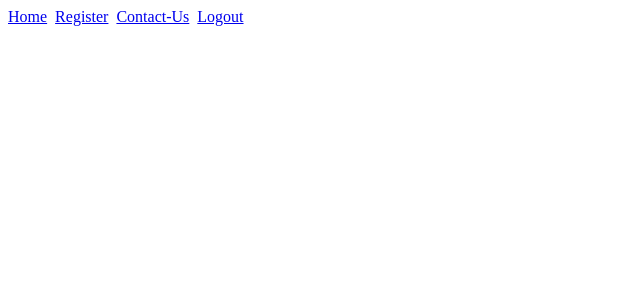
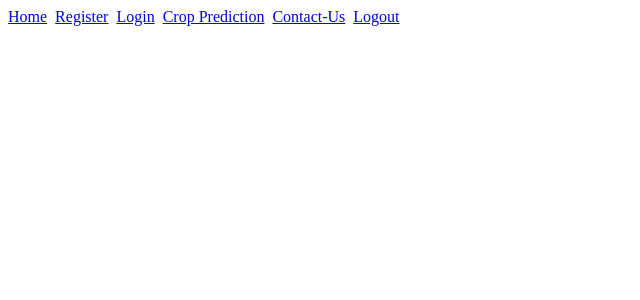
Before and after one commit to Sanjay400/Angular-Project-Frontend, an Angular app: page / in a window 1280 px wide. Shown: the top 300 px of the page, without its empty margins (0-640 px from the left). Built offline with nearby package versions, Linux system fonts and the light colour scheme.

Commit message:
Resolved merge conflicts

```diff
--- a/src/app/app.component.html
+++ b/src/app/app.component.html
@@ -1,7 +1,8 @@
 <a [routerLink]="'home'">Home</a>&nbsp;
- <!-- <a [routerLink]="'/login'">Login</a>&nbsp;  -->
+
      <a [routerLink]="'/register'">Register</a>&nbsp;
-
+     <a [routerLink]="'/login'">Login</a>&nbsp;
+     <a [routerLink]="'/welcome'">Crop Prediction</a>&nbsp;
      <a [routerLink]="'contact-us'">Contact-Us</a>&nbsp;
      <a [routerLink]="'logout'">Logout</a>&nbsp;
 
```
